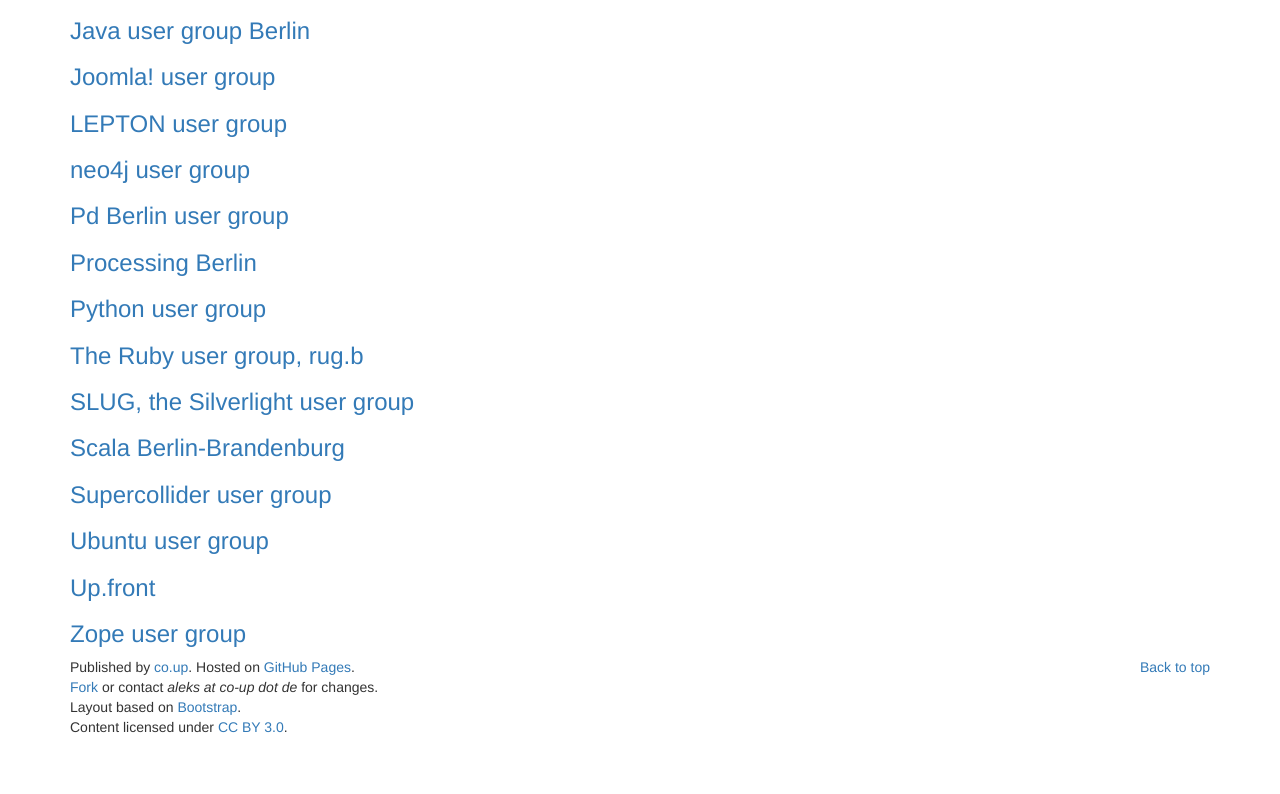
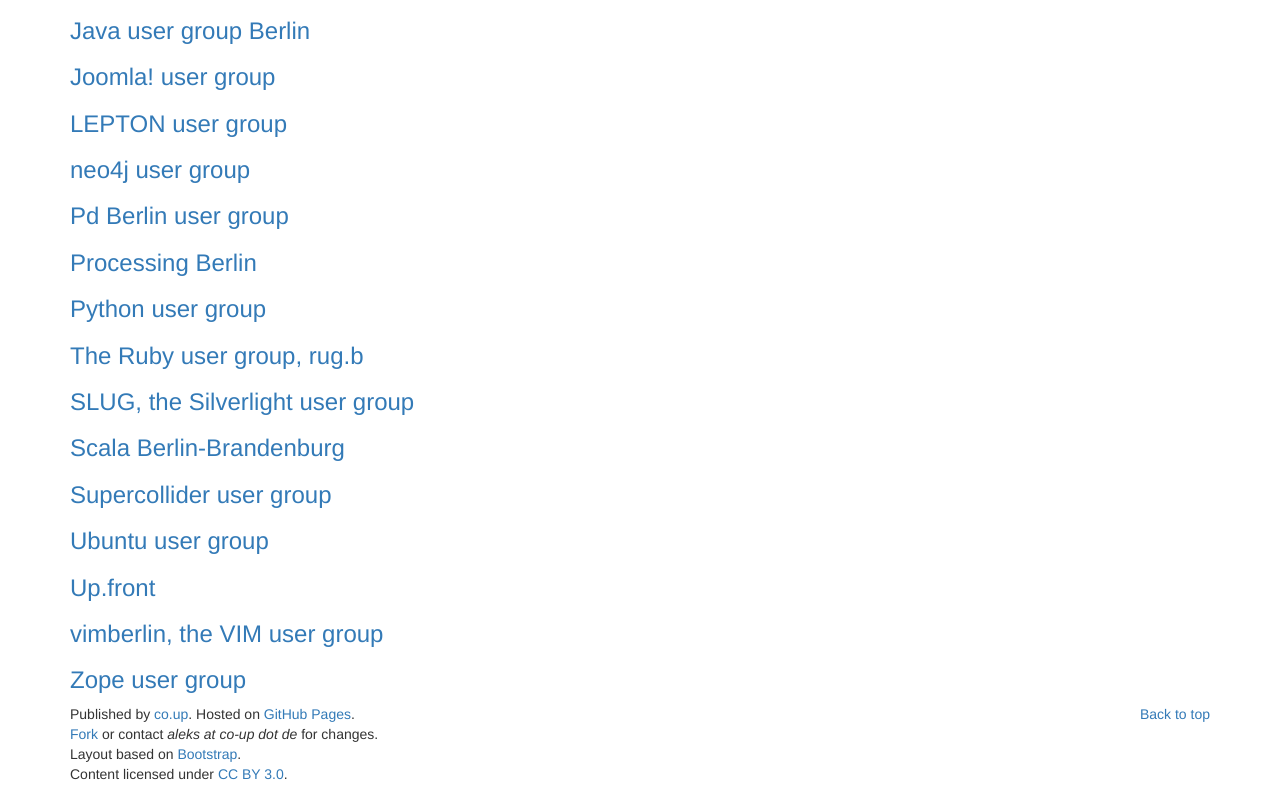
Before and after one commit to upstream/berlinusergroups, a plain HTML site: page index.html in a window 1280 px wide. Shown: the part 1266-2060 px from the top of the page. Before the commit the page ends 2013 px from the top, so only its background shows below. Drawn offline with nearby package versions, Linux system fonts and the light colour scheme.

Commit message:
add vimberlin

```diff
--- a/index.html
+++ b/index.html
@@ -94,6 +94,8 @@
 
       <h3><a href='http://up.front.ug'>Up.front</a></h3>
 
+      <h3><a href="http://vimberlin.de/">vimberlin, the VIM user group</a></h3>
+
       <h3><a href='http://www.plone.de/mitmachen/gruppen/berlin'>Zope user group</a></h3>
       </section>
     </div>
```
